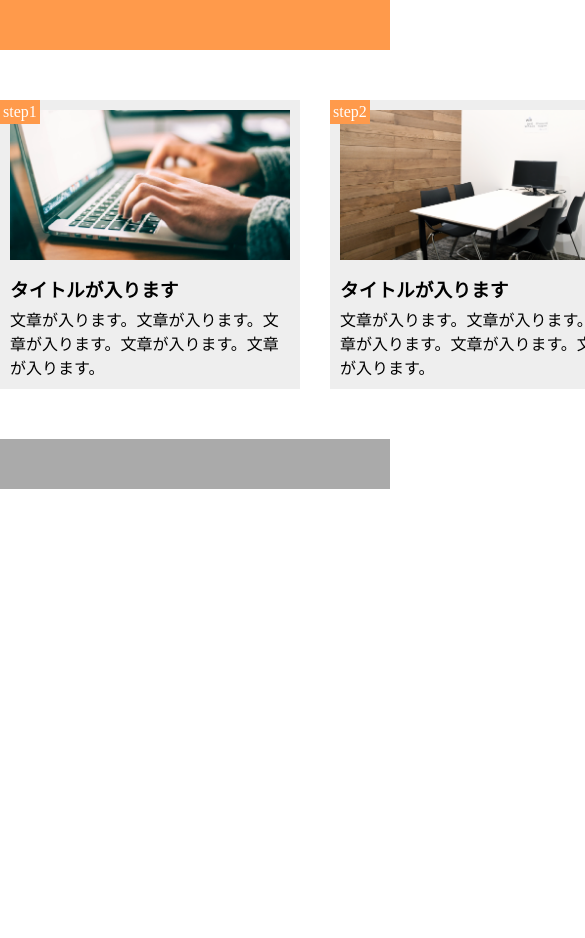
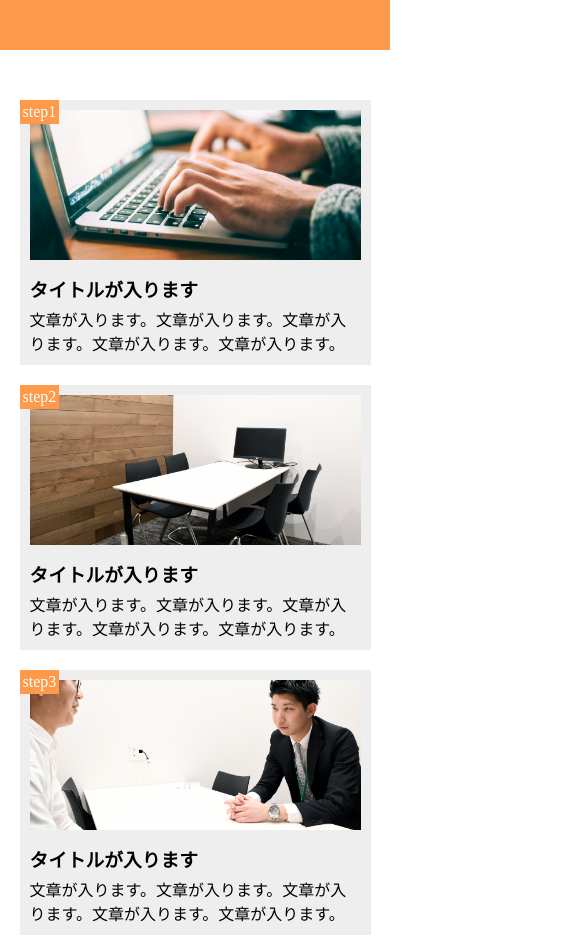
Before and after one commit to Kiyama1720/task1, a plain HTML site: page index.html in a window 390 px wide. Shown: the top 938 px of the page, 585 px wide, since content can reach past the window. Before the commit the page ends 844 px from the top, so only its background shows below. Drawn offline with Linux system fonts and the light colour scheme.

Commit message:
apply responsive

```diff
--- a/index.html
+++ b/index.html
@@ -2,6 +2,7 @@
  <html lang="ja">
   <head>
     <meta charset="UTF-8">
+    <meta name="viewport" content="width=device-width,initial-scale=1.0">
     <script src="https://kit.fontawesome.com/654657154e.js" crossorigin="anonymous"></script>
     <link rel="stylesheet" href="style.css">
     <title>2-9演習課題</title>
@@ -31,8 +32,6 @@
         </div>
       </div>
     </main>
-
   </body>
-
   <footer></footer>
  </html>
--- a/style.css
+++ b/style.css
@@ -68,3 +68,25 @@ footer {
   height: 50px;
   background-color: #AAAAAA;
 }
+
+@media screen and (max-width: 768px) {
+  .items {
+    width: 100%;
+    flex-direction: column;
+  }
+
+  .item {
+    width: 90%;
+    margin: 0 auto;
+  }
+
+  .item:first-child {
+    margin: 0 auto;
+    margin-bottom: 20px;
+  }
+
+  .item:last-child {
+    margin: 0 auto;
+    margin-top: 20px;
+  }
+}
```
